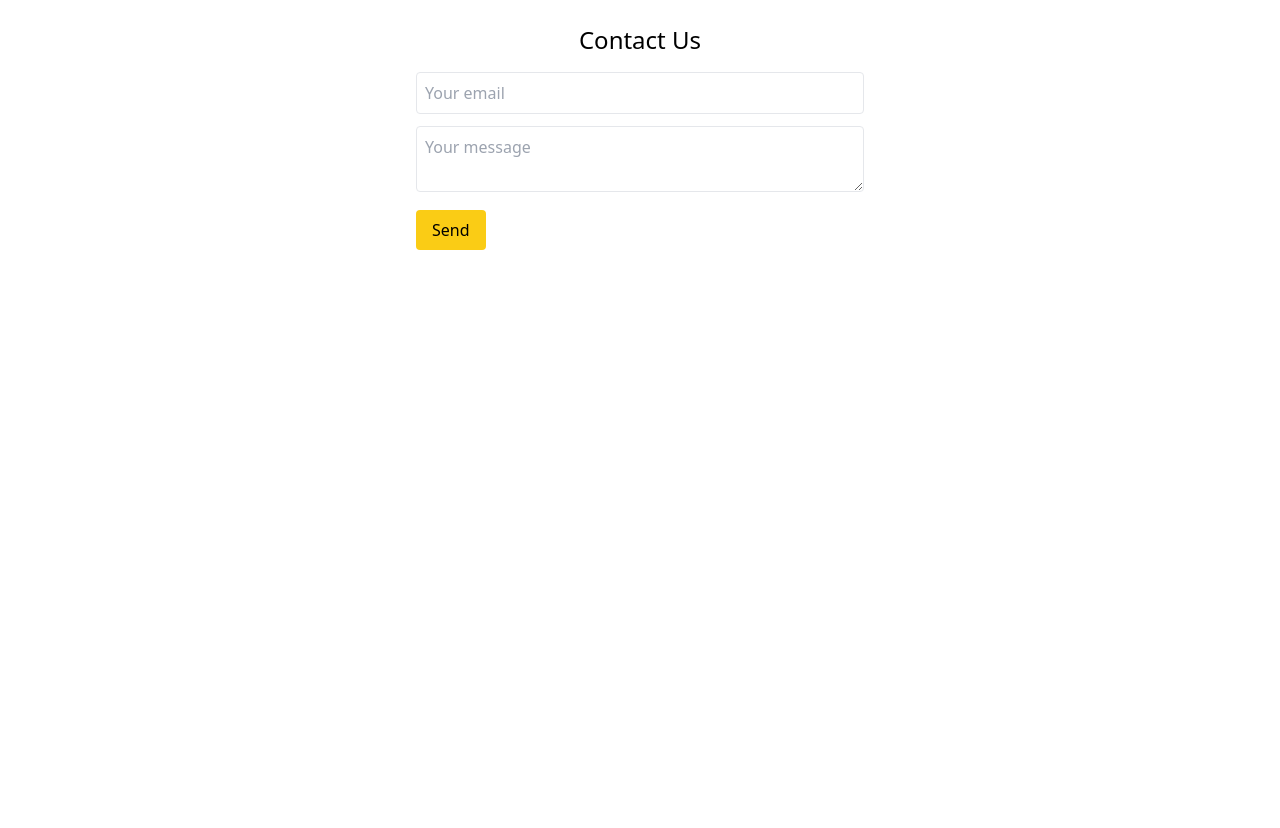
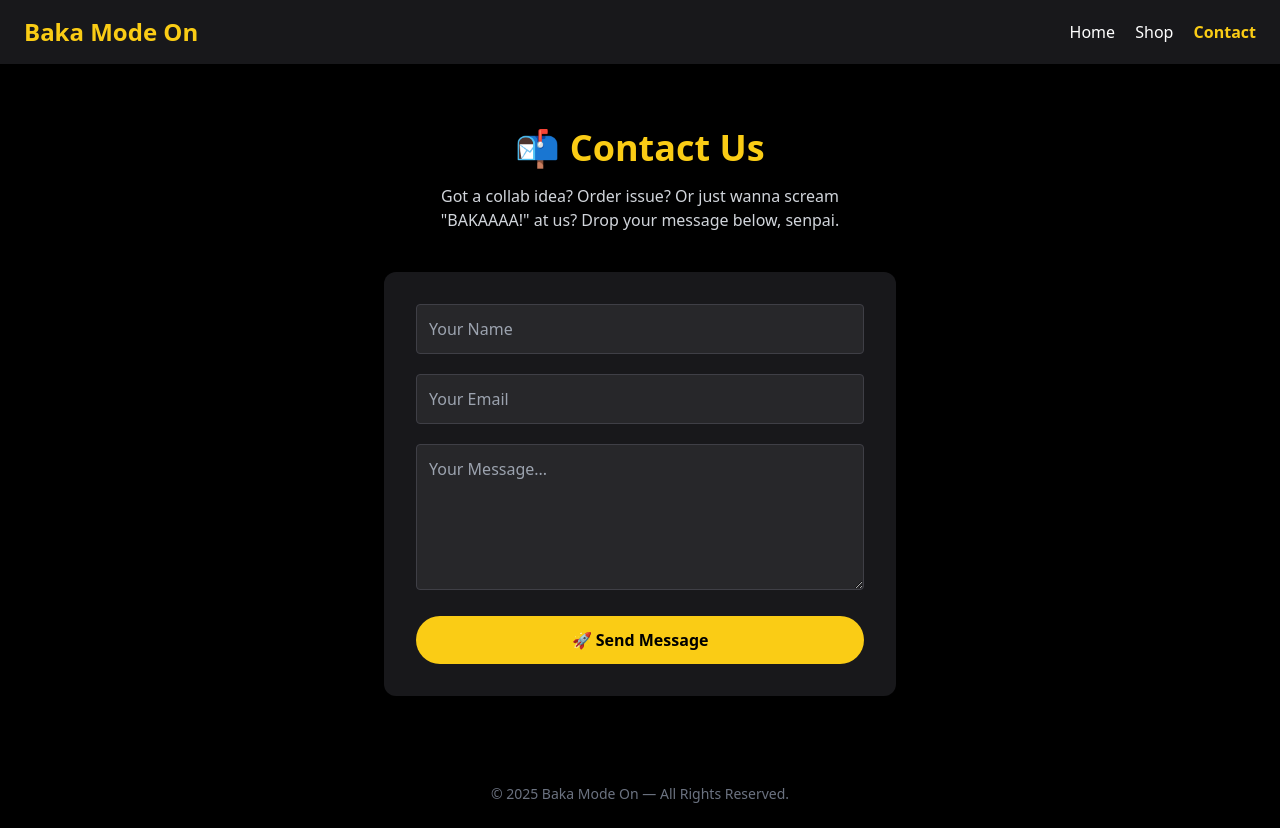
Before and after one commit to bakamodeon/bakamodeon-store, a plain HTML site: page contact.html in a window 1280 px wide. Before the commit the page ends 800 px from the top, so only its background shows below. Drawn offline with nearby package versions, Linux system fonts and the light colour scheme.

Commit message:
Updated contact page with styled form

```diff
--- a/contact.html
+++ b/contact.html
@@ -1,18 +1,60 @@
 <!DOCTYPE html>
-<html>
+<html lang="en">
 <head>
-    <link rel="icon" type="image/x-icon" href="favicon.ico">
-  <meta charset="UTF-8">
-  <meta name="viewport" content="width=device-width, initial-scale=1.0">
-  <title>Contact</title>
+  <link rel="icon" type="image/x-icon" href="favicon.ico" />
+  <meta charset="UTF-8" />
+  <meta name="viewport" content="width=device-width, initial-scale=1.0" />
+
+  <meta name="description" content="Contact Baka Mode On – Reach out for support, collabs, or just to say hi.">
+  <meta property="og:title" content="Contact | Baka Mode On">
+  <meta property="og:description" content="Get in touch with the Baka Mode On team.">
+  <meta property="og:image" content="https://bakamodeon-store.vercel.app/images/preview.jpg">
+  <meta name="keywords" content="contact anime store, Baka Mode On support, anime brand email">
+
+  <title>Contact | Baka Mode On</title>
   <script src="https://cdn.tailwindcss.com"></script>
+  <link rel="stylesheet" href="css/styles.css" />
 </head>
-<body class="bg-white text-black font-sans p-6">
-  <h1 class="text-2xl text-center mb-4">Contact Us</h1>
-  <form action="https://formspree.io/f/YOUR_ID" method="POST" class="max-w-md mx-auto">
-    <input type="email" name="email" placeholder="Your email" required class="w-full p-2 mb-3 border rounded">
-    <textarea name="message" placeholder="Your message" required class="w-full p-2 mb-3 border rounded"></textarea>
-    <button type="submit" class="bg-yellow-400 text-black px-4 py-2 rounded">Send</button>
-  </form>
+<body class="bg-black text-white font-sans">
+
+  <!-- ✅ Navigation -->
+  <nav class="flex justify-between items-center bg-zinc-900 px-4 py-4 sm:px-6">
+    <a href="index.html" class="text-xl sm:text-2xl font-bold text-yellow-400">Baka Mode On</a>
+    <div class="space-x-4 text-sm sm:text-base">
+      <a href="index.html" class="hover:text-yellow-400 transition">Home</a>
+      <a href="shop.html" class="hover:text-yellow-400 transition">Shop</a>
+      <a href="contact.html" class="text-yellow-400 font-semibold">Contact</a>
+    </div>
+  </nav>
+
+  <!-- ✅ Contact Section -->
+  <section class="flex flex-col items-center justify-center px-4 py-16 text-center">
+    <h1 class="text-3xl sm:text-4xl font-bold text-yellow-400 mb-4">📬 Contact Us</h1>
+    <p class="text-gray-300 max-w-md mb-10">
+      Got a collab idea? Order issue? Or just wanna scream "BAKAAAA!" at us? Drop your message below, senpai.
+    </p>
+
+    <form action="https://formspree.io/f/mwpblden" method="POST" class="w-full max-w-lg bg-zinc-900 p-8 rounded-xl shadow-lg space-y-5 text-left">
+      <input type="text" name="name" placeholder="Your Name" required
+        class="w-full p-3 rounded bg-zinc-800 text-white placeholder-gray-400 border border-zinc-700 focus:outline-none focus:ring-2 focus:ring-yellow-400">
+
+      <input type="email" name="email" placeholder="Your Email" required
+        class="w-full p-3 rounded bg-zinc-800 text-white placeholder-gray-400 border border-zinc-700 focus:outline-none focus:ring-2 focus:ring-yellow-400">
+
+      <textarea name="message" rows="5" placeholder="Your Message..." required
+        class="w-full p-3 rounded bg-zinc-800 text-white placeholder-gray-400 border border-zinc-700 focus:outline-none focus:ring-2 focus:ring-yellow-400"></textarea>
+
+      <button type="submit"
+        class="w-full bg-yellow-400 hover:bg-yellow-300 text-black font-semibold py-3 rounded-full transition duration-300">
+        🚀 Send Message
+      </button>
+    </form>
+  </section>
+
+  <!-- ✅ Footer -->
+  <footer class="text-center text-sm text-gray-500 py-6">
+    © 2025 Baka Mode On — All Rights Reserved.
+  </footer>
+
 </body>
 </html>
```
